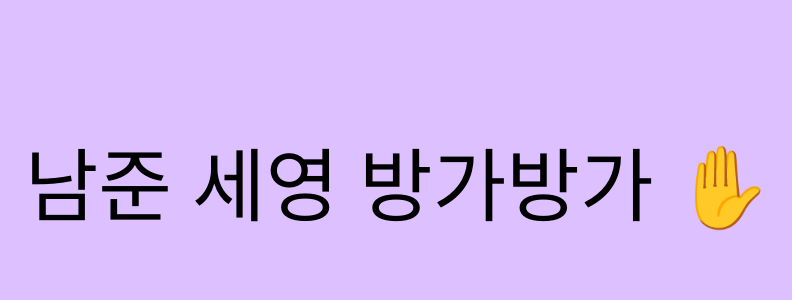
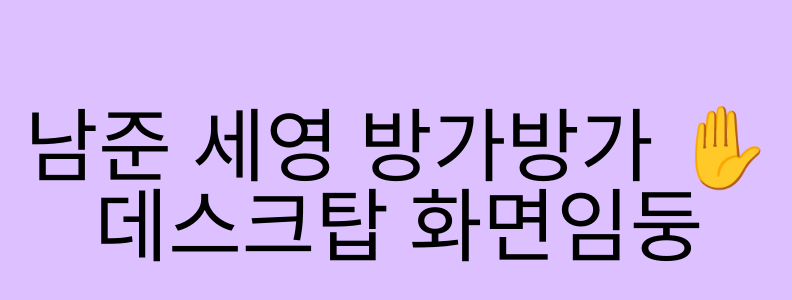
Before and after one commit to CDS-seminar-6/frontend, a React (Create React App) app: page / in a window 1280 px wide. Shown: the part 212-512 px from the top of the page, without its empty margins (241-1033 px from the left). Built offline with nearby package versions, Linux system fonts and the light colour scheme.

Commit message:
feat: :sparkles: mediaQuery 세팅

```diff
--- a/package.json
+++ b/package.json
@@ -9,6 +9,7 @@
     "axios": "^0.27.2",
     "react": "^18.1.0",
     "react-dom": "^18.1.0",
+    "react-responsive": "^9.0.0-beta.8",
     "react-router-dom": "^6.3.0",
     "react-scripts": "5.0.1",
     "styled-components": "^5.3.5",
--- /dev/null
+++ b/src/components/Responsive.jsx
@@ -0,0 +1,34 @@
+import { deviceQuery } from 'constants/deviceInfo';
+
+import { useMediaQuery } from 'react-responsive';
+
+export function useMedia() {
+  const isMobile = useMediaQuery({
+    query: deviceQuery.mobile,
+  });
+
+  const isTablet = useMediaQuery({
+    query: deviceQuery.tablet,
+  });
+
+  const isDesktop = useMediaQuery({
+    query: deviceQuery.desktop,
+  });
+
+  return { isMobile, isTablet, isDesktop };
+}
+
+function Responsive(props) {
+  const { children, mobile, tablet, desktop } = props;
+  const { isMobile, isTablet, isDesktop } = useMedia();
+
+  let shouldRender = false;
+
+  if (mobile) shouldRender = shouldRender || isMobile;
+  if (tablet) shouldRender = shouldRender || isTablet;
+  if (desktop) shouldRender = shouldRender || isDesktop;
+
+  return <>{shouldRender && children}</>;
+}
+
+export default Responsive;
--- /dev/null
+++ b/src/constants/deviceInfo.js
@@ -0,0 +1,5 @@
+export const deviceQuery = {
+  mobile: '(max-width:767px)',
+  tablet: '(min-width:768px) and (max-width: 1023px)',
+  desktop: '(min-width:1024px)',
+};
--- a/src/pages/Main.jsx
+++ b/src/pages/Main.jsx
@@ -1,17 +1,33 @@
+import Responsive from 'components/Responsive';
 import React from 'react';
 import styled from 'styled-components';
+import { applyMediaQuery } from 'styles/mediaQuery';
 import { theme } from 'styles/theme';
 
 function Main() {
-  return <StyledRoot>남준 세영 방가방가 ✋</StyledRoot>;
+  return (
+    <StyledRoot>
+      <p>남준 세영 방가방가 ✋</p>
+      <Responsive mobile>모바일 화면임둥</Responsive>
+      <Responsive tablet>타블렛 화면임둥</Responsive>
+      <Responsive desktop>데스크탑 화면임둥</Responsive>
+    </StyledRoot>
+  );
 }
 
 export default Main;
 
 const StyledRoot = styled.main`
   display: flex;
+  flex-direction: column;
   justify-content: center;
   align-items: center;
+  ${applyMediaQuery('mobile')} {
+    font-size: 3rem;
+  }
+  ${applyMediaQuery('tablet')} {
+    font-size: 5rem;
+  }
   font-size: 8rem;
   width: 100%;
   height: 100%;
--- /dev/null
+++ b/src/styles/mediaQuery.js
@@ -0,0 +1,4 @@
+import { deviceQuery } from 'constants/deviceInfo';
+
+export const applyMediaQuery = (...deviceList) =>
+  '@media screen and ' + deviceList.map((device) => deviceQuery[device]).join(',');
```
Also changed, not shown: 2 other files (tests, documents, lock files or other folders).
